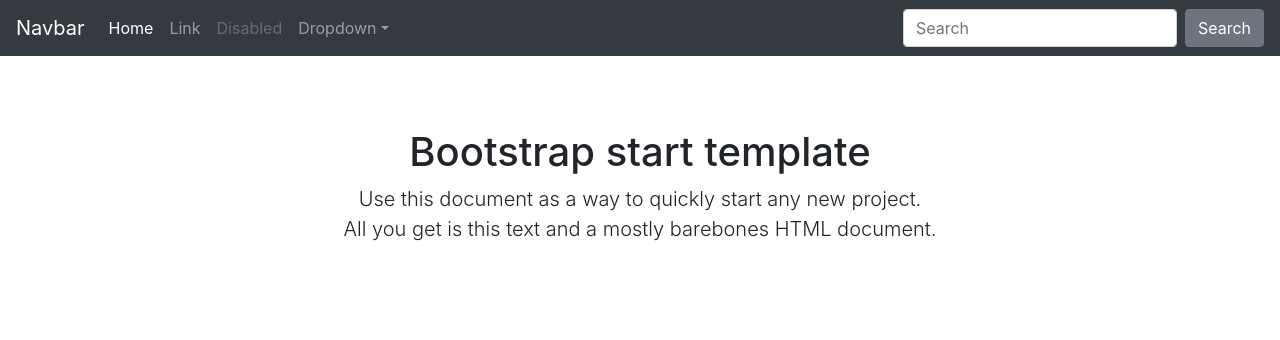
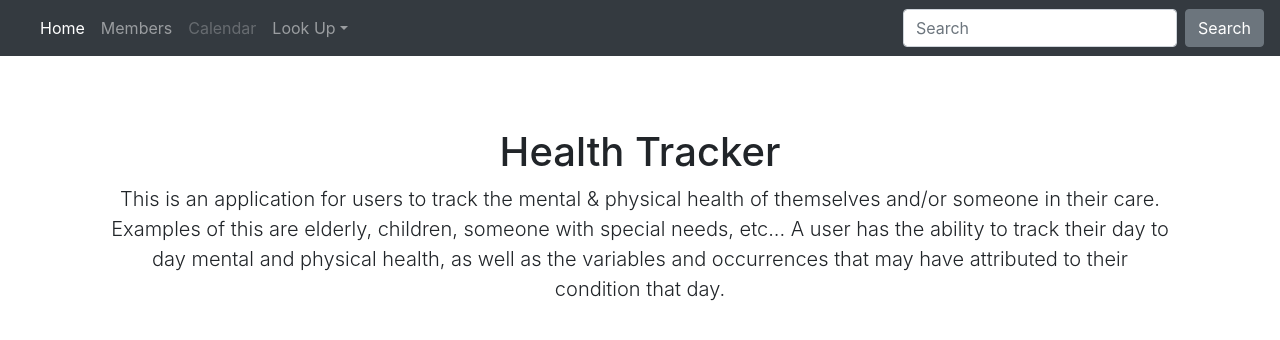
Before and after one commit to fmc127/Health-Tracker, a plain HTML site: page index.html in a window 1280 px wide. Drawn offline with nearby package versions, Linux system fonts and the light colour scheme.

Commit message:
Added notes to README and started adding a modal to the nav bar in index.html

```diff
--- a/index.html
+++ b/index.html
@@ -6,7 +6,7 @@
     <meta name="description" content="">
     <meta name="author" content="Mark Otto, Jacob Thornton, and Bootstrap contributors">
     <meta name="generator" content="Jekyll v4.1.1">
-    <title>Start Template · Bootstrap</title>
+    <title>Working Title</title>
 
     <link rel="canonical" href="https://getbootstrap.com/docs/4.5/examples/start-template/">
 
@@ -34,7 +34,7 @@
   </head>
   <body>
     <nav class="navbar navbar-expand-md navbar-dark bg-dark fixed-top">
-  <a class="navbar-brand" href="#">Navbar</a>
+  <a class="navbar-brand" href="#"></a>
   <button class="navbar-toggler" type="button" data-toggle="collapse" data-target="#navbarsExampleDefault" aria-controls="navbarsExampleDefault" aria-expanded="false" aria-label="Toggle navigation">
     <span class="navbar-toggler-icon"></span>
   </button>
@@ -45,16 +45,17 @@
         <a class="nav-link" href="#">Home <span class="sr-only">(current)</span></a>
       </li>
       <li class="nav-item">
-        <a class="nav-link" href="#">Link</a>
+        <a class="nav-link" href="#">Members</a>
       </li>
       <li class="nav-item">
-        <a class="nav-link disabled" href="#" tabindex="-1" aria-disabled="true">Disabled</a>
+        <a class="nav-link disabled" href="#" tabindex="-1" aria-disabled="true">Calendar</a>
+
       </li>
       <li class="nav-item dropdown">
-        <a class="nav-link dropdown-toggle" href="#" id="dropdown01" data-toggle="dropdown" aria-haspopup="true" aria-expanded="false">Dropdown</a>
+        <a class="nav-link dropdown-toggle" href="#" id="dropdown01" data-toggle="dropdown" aria-haspopup="true" aria-expanded="false">Look Up</a>
         <div class="dropdown-menu" aria-labelledby="dropdown01">
-          <a class="dropdown-item" href="#">Action</a>
-          <a class="dropdown-item" href="#">Another action</a>
+          <a class="dropdown-item" href="https://github.com/fmc127/Health-Tracker"></a>
+          <a class="dropdown-item" href="#">Members</a>
           <a class="dropdown-item" href="#">Something else here</a>
         </div>
       </li>
@@ -69,8 +70,8 @@
 <main role="main" class="container">
 
   <div class="start-template">
-    <h1>Bootstrap start template</h1>
-    <p class="lead">Use this document as a way to quickly start any new project.<br> All you get is this text and a mostly barebones HTML document.</p>
+    <h1>Health Tracker</h1>
+    <p class="lead">This is an application for users to track the mental & physical health of themselves and/or someone in their care. Examples of this are elderly, children, someone with special needs, etc... A user has the ability to track their day to day mental and physical health, as well as the variables and occurrences that may have attributed to their condition that day.</p>
   </div>
 
 </main><!-- /.container -->
```
Also changed, not shown: README.md.
